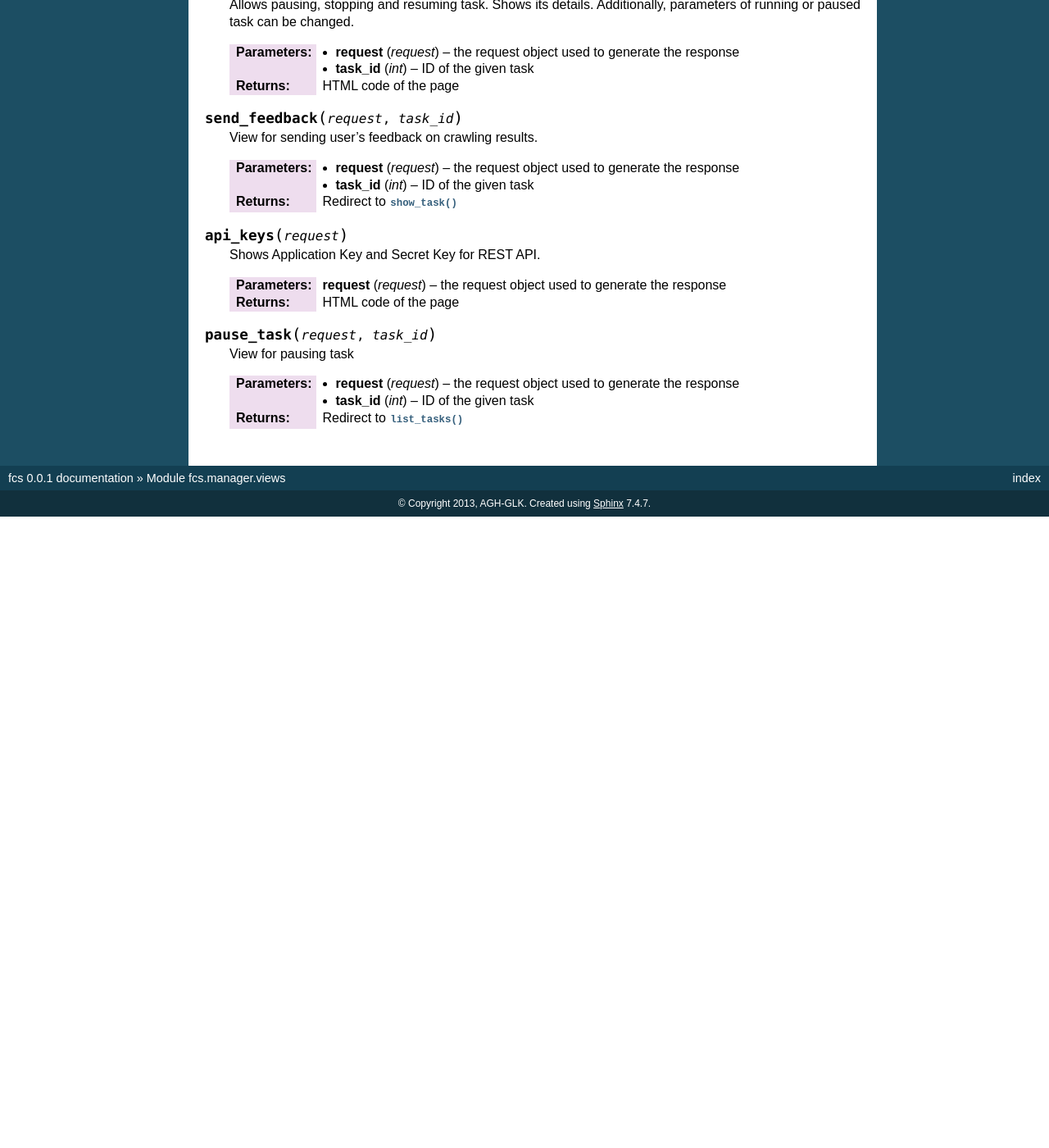
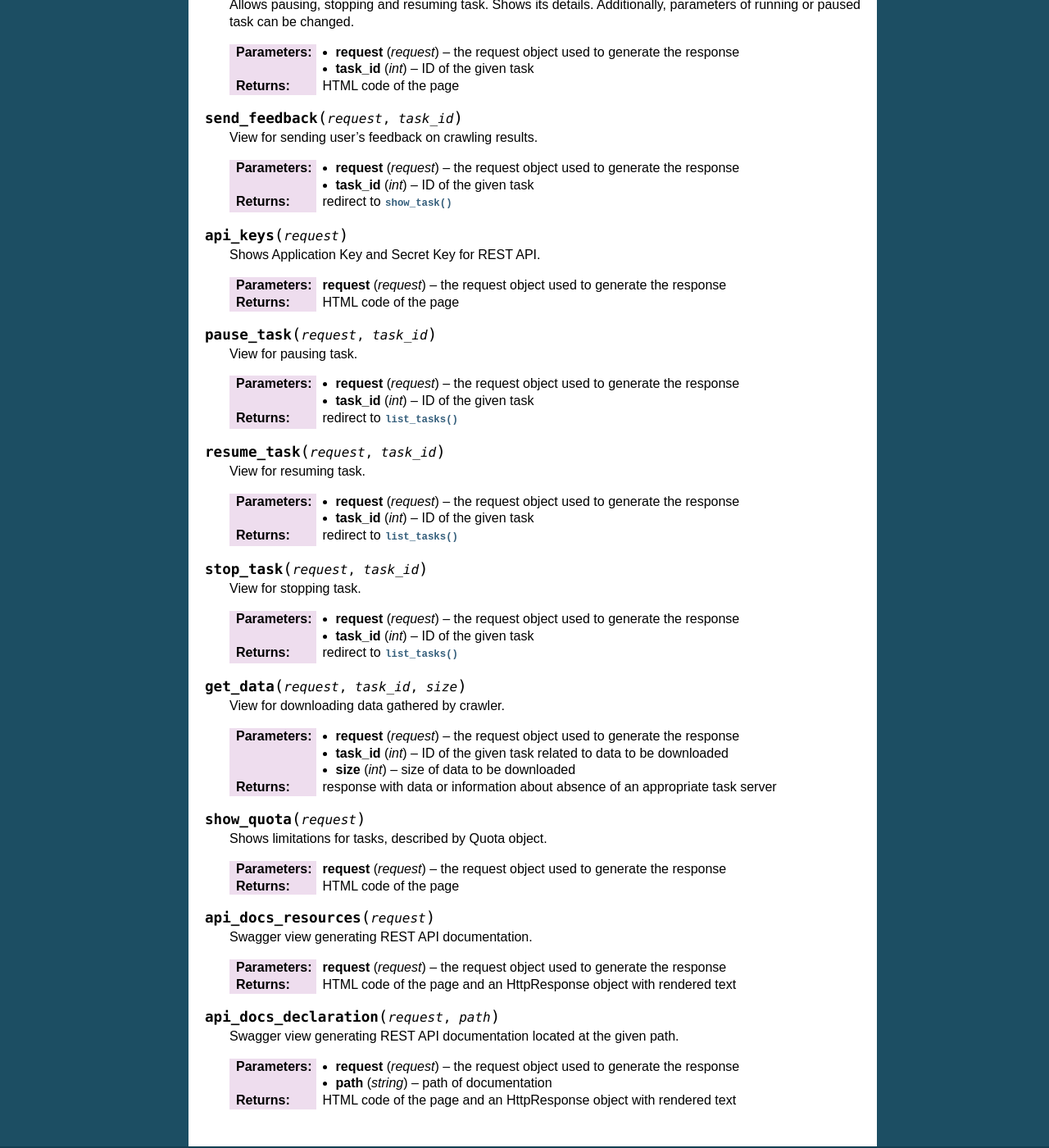
Before and after one commit to agh-glk/fcs, a Sphinx documentation site: the page built from docs/source/manager/views.rst, in a window 1280 px wide and 1400 px high, scrolled down 520 px. Shown: the whole window at 82% size. Built offline with Sphinx 7.4.7, drawn with Linux system fonts in a browser that asks for light colours; formulas are drawn with MathJax 3; before the commit the page ends 1150 px from its top, so only the background shows below that; some of the changed text lies outside the part shown.

Commit message:
[NT] Edit

```diff
--- a/docs/source/manager/views.rst
+++ b/docs/source/manager/views.rst
@@ -5,7 +5,7 @@ This module contains fcs.manager application views rendered in web browser.
 
 .. py:function:: index(request)
 
-   Main page
+   Main page.
 
    :param request request: the request object used to generate the response
    :return: HTML code of the page
@@ -42,7 +42,7 @@ This module contains fcs.manager application views rendered in web browser.
 
    :param request request: the request object used to generate the response
    :param int task_id: ID of the given task
-   :return: Redirect to :py:func:`show_task`
+   :return: redirect to :py:func:`show_task`
 
 
 .. py:function:: api_keys(request)
@@ -55,8 +55,61 @@ This module contains fcs.manager application views rendered in web browser.
 
 .. py:function:: pause_task(request, task_id)
 
-   View for pausing task
+   View for pausing task.
 
    :param request request: the request object used to generate the response
    :param int task_id: ID of the given task
-   :return: Redirect to :py:func:`list_tasks`
+   :return: redirect to :py:func:`list_tasks`
+
+
+.. py:function:: resume_task(request, task_id)
+
+   View for resuming task.
+
+   :param request request: the request object used to generate the response
+   :param int task_id: ID of the given task
+   :return: redirect to :py:func:`list_tasks`
+
+
+.. py:function:: stop_task(request, task_id)
+
+   View for stopping task.
+
+   :param request request: the request object used to generate the response
+   :param int task_id: ID of the given task
+   :return: redirect to :py:func:`list_tasks`
+
+
+.. py:function:: get_data(request, task_id, size)
+
+   View for downloading data gathered by crawler.
+
+   :param request request: the request object used to generate the response
+   :param int task_id: ID of the given task related to data to be downloaded
+   :param int size: size of data to be downloaded
+   :return: response with data or information about absence of an appropriate task server
+
+
+.. py:function:: show_quota(request)
+
+   Shows limitations for tasks, described by Quota object.
+
+   :param request request: the request object used to generate the response
+   :return: HTML code of the page
+
+
+.. py:function:: api_docs_resources(request)
+
+   Swagger view generating REST API documentation.
+
+   :param request request: the request object used to generate the response
+   :return: HTML code of the page and an HttpResponse object with rendered text
+
+
+.. py:function:: api_docs_declaration(request, path)
+
+   Swagger view generating REST API documentation located at the given path.
+
+   :param request request: the request object used to generate the response
+   :param string path: path of documentation
+   :return: HTML code of the page and an HttpResponse object with rendered text
```
